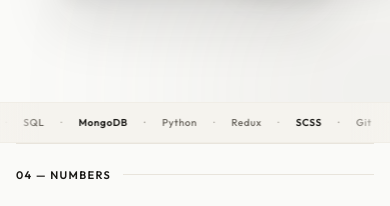
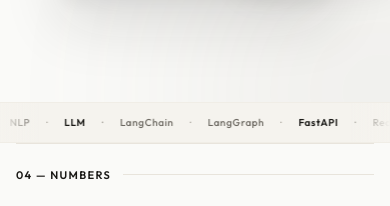
Before and after one commit to Madesh-cse/Final-portfolio, a React (Vite) app in the folder my-portfolio/: page / in a window 390 px wide. Shown: the part 1048-1254 px from the top of the page. Built offline with nearby package versions, Linux system fonts and the light colour scheme.

Commit message:
update a marque style

```diff
--- a/my-portfolio/src/Components/Marque.tsx
+++ b/my-portfolio/src/Components/Marque.tsx
@@ -1,4 +1,3 @@
-
 function Marque() {
   const skills = [
     "HTML",
@@ -12,6 +11,11 @@ function Marque() {
     "SQL",
     "MongoDB",
     "Python",
+    "NLP",
+    "LLM",
+    "LangChain",
+    "LangGraph",
+    "FastAPI",
     "Redux",
     "SCSS",
     "Git",
@@ -27,7 +31,7 @@ function Marque() {
     <section className="marquee-strip">
       <div className="marquee-container">
         <div className="marquee-inner">
-          {/* First set */}
+          {/* First group */}
           <div className="marquee-group">
             {skills.map((skill, index) => (
               <span
@@ -39,7 +43,7 @@ function Marque() {
             ))}
           </div>
 
-          {/* Duplicate set */}
+          {/* Duplicate group for seamless loop */}
           <div className="marquee-group" aria-hidden="true">
             {skills.map((skill, index) => (
               <span
--- a/my-portfolio/src/styles/Components/_marque.scss
+++ b/my-portfolio/src/styles/Components/_marque.scss
@@ -1,4 +1,3 @@
-
 :root {
   --white: #ffffff;
   --off-white: #fafaf8;
@@ -20,7 +19,6 @@
 
 .marquee-strip {
   width: 100%;
-
   background: var(--paper);
 }
 
@@ -29,23 +27,24 @@
 ========================= */
 
 .marquee-container {
+  position: relative;
   width: 100%;
-
   overflow: hidden;
-
-  position: relative;
 
   padding: 18px 0;
 
   border-top: 1px solid var(--border-soft);
   border-bottom: 1px solid var(--border-soft);
 
-  /* Prevent text selection */
   user-select: none;
+}
 
-  /* Fade edges */
-  &::before,
-  &::after {
+/* =========================
+   FADE EDGES
+========================= */
+
+.marquee-container::before,
+.marquee-container::after {
   content: "";
 
   position: absolute;
@@ -53,7 +52,6 @@
   top: 0;
 
   width: 100px;
-
   height: 100%;
 
   z-index: 5;
@@ -61,7 +59,7 @@
   pointer-events: none;
 }
 
-  &::before {
+.marquee-container::before {
   left: 0;
 
   background: linear-gradient(
@@ -71,7 +69,7 @@
   );
 }
 
-  &::after {
+.marquee-container::after {
   right: 0;
 
   background: linear-gradient(
@@ -79,7 +77,6 @@
     var(--paper),
     transparent
   );
-  }
 }
 
 /* =========================
@@ -91,25 +88,19 @@
 
   width: max-content;
 
-  /*
-    Important:
-    The two groups are identical.
-
-    Therefore moving -50% creates
-    a seamless infinite loop.
-  */
-
-  animation: marquee 30s linear infinite;
+  animation: marquee 25s linear infinite;
 
   will-change: transform;
+}
 
-  &:hover {
+/* Pause on hover */
+
+.marquee-container:hover .marquee-inner {
   animation-play-state: paused;
-  }
 }
 
 /* =========================
-   EACH GROUP
+   GROUP
 ========================= */
 
 .marquee-group {
@@ -125,7 +116,7 @@
 }
 
 /* =========================
-   SKILL ITEMS
+   SKILL
 ========================= */
 
 .marquee-group span {
@@ -148,7 +139,9 @@
     transform 0.25s ease;
 }
 
-/* Accent skills */
+/* =========================
+   ACCENT
+========================= */
 
 .marquee-group span.accent {
   color: var(--text);
@@ -156,7 +149,9 @@
   font-weight: 600;
 }
 
-/* Hover */
+/* =========================
+   HOVER
+========================= */
 
 .marquee-group span:hover {
   color: var(--red);
@@ -164,7 +159,9 @@
   transform: translateY(-2px);
 }
 
-/* Separator */
+/* =========================
+   SEPARATOR
+========================= */
 
 .marquee-group span:not(:last-child)::after {
   content: "·";
@@ -175,16 +172,16 @@
 }
 
 /* =========================
-   MARQUEE ANIMATION
+   ANIMATION
 ========================= */
 
 @keyframes marquee {
-  from {
-    transform: translateX(0);
+  0% {
+    transform: translate3d(0, 0, 0);
   }
 
-  to {
-    transform: translateX(-50%);
+  100% {
+    transform: translate3d(-50%, 0, 0);
   }
 }
 
@@ -198,18 +195,16 @@
   }
 
   .marquee-inner {
-    animation-duration: 22s;
+    animation-duration: 20s;
   }
 
   .marquee-group {
     gap: 20px;
-
     padding-right: 20px;
   }
 
   .marquee-group span {
     font-size: 11px;
-
     letter-spacing: 0.06em;
   }
 
@@ -233,12 +228,11 @@
   }
 
   .marquee-inner {
-    animation-duration: 18s;
+    animation-duration: 16s;
   }
 
   .marquee-group {
     gap: 16px;
-
     padding-right: 16px;
   }
 
@@ -262,6 +256,6 @@
 
 @media (prefers-reduced-motion: reduce) {
   .marquee-inner {
-    animation: none;
+    animation: marquee 25s linear infinite !important;
   }
 }
```
Lines whose indentation alone changed are shown as unchanged.
